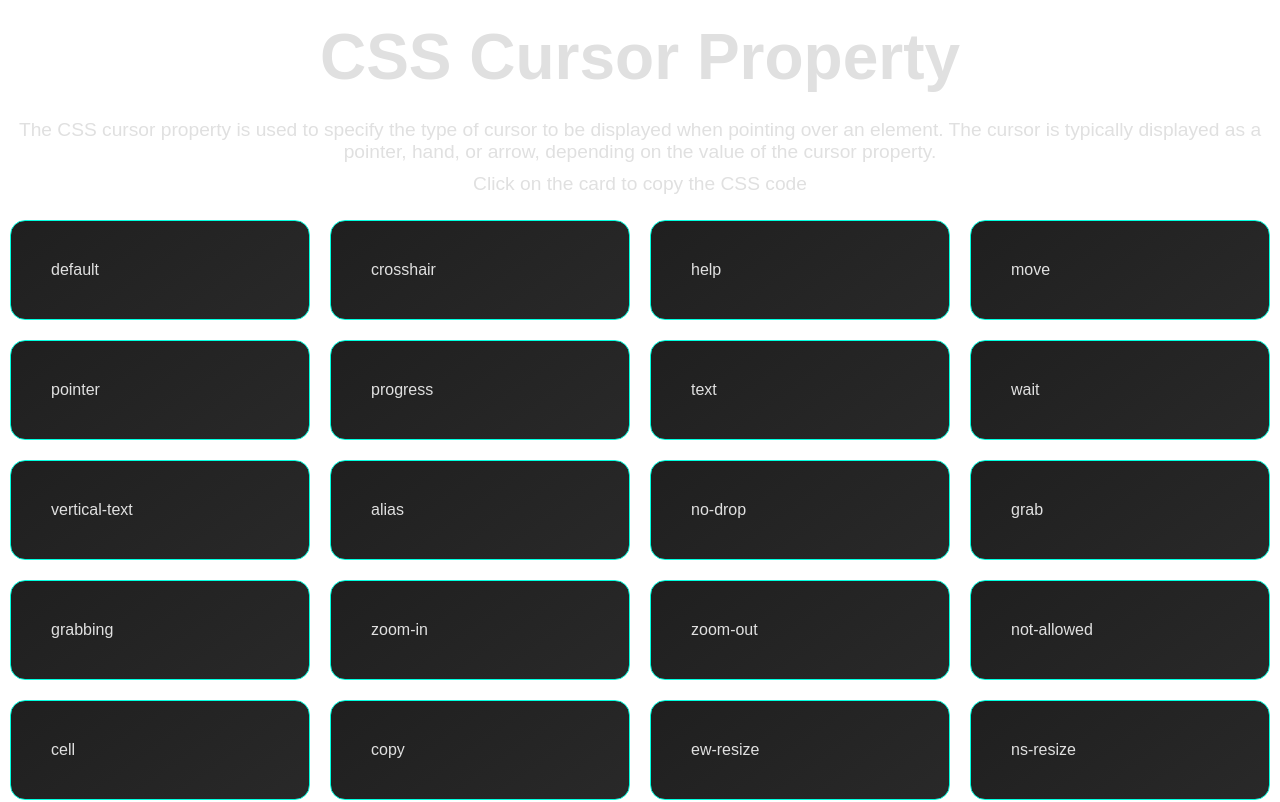
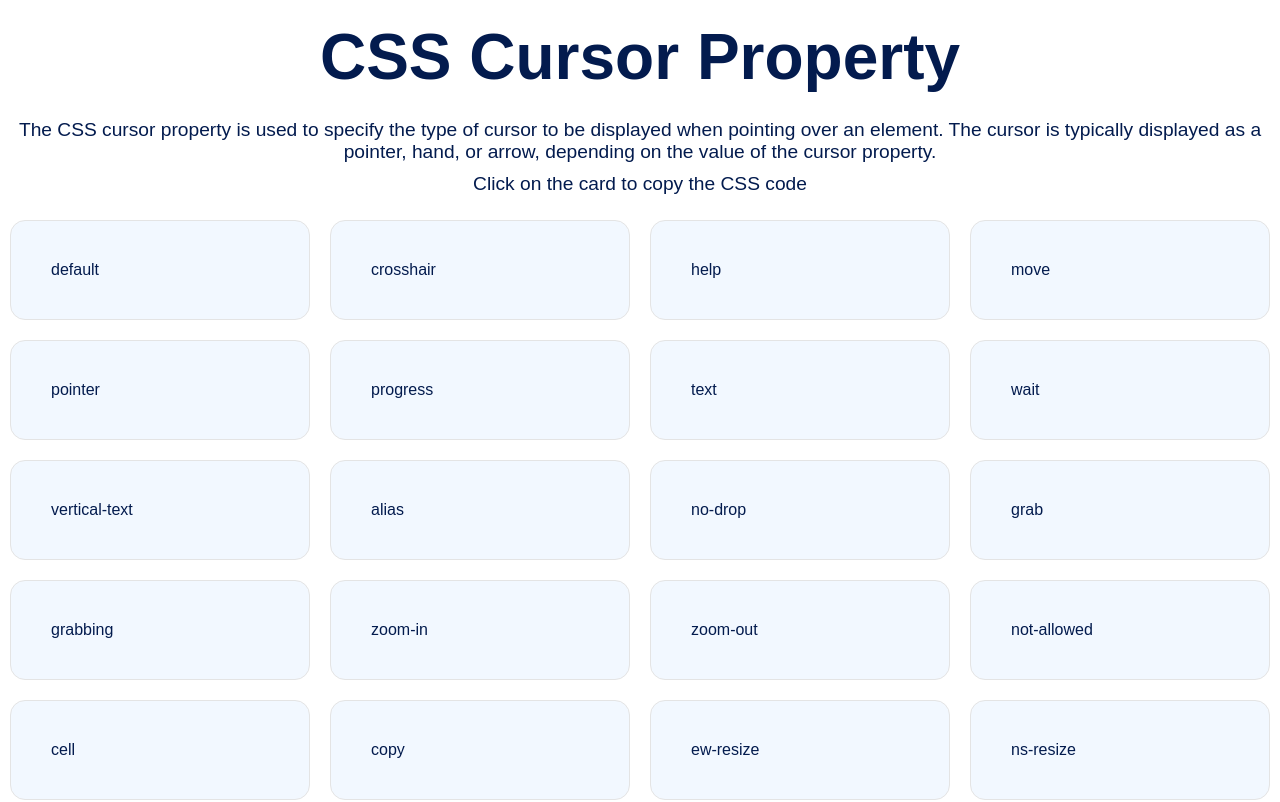
Before and after one commit to nicoToscano/css-cursors, a Next.js app: page / in a window 1280 px wide. Shown: the top 802 px of the page. Built offline with nearby package versions, Linux system fonts and the light colour scheme.

Commit message:
Refactor CSS variables for improved color scheme and consistency

```diff
--- a/src/app/globals.css
+++ b/src/app/globals.css
@@ -1,20 +1,16 @@
 :root {
   --background: #ffffff;
-  --foreground: #171717;
-  --fontcolor: #e0e0e0;
-  --card-background: linear-gradient(145deg, #1f1f1f, #292929);
-  --card-border: #00ffe0;
-  --bgcolor: #121212;
-  --highlight: #00ffe0;
+  --fontcolor: #031b4e;
+  --card-background: #f2f8ff;
+  --card-border: rgb(228, 228, 228);
 }
 
 @media (prefers-color-scheme: dark) {
   :root {
-    --background: #0a0a0a;
-    --foreground: #ededed;
-    --fontcolor: #ffffff;
-    --card-background: rgba(74, 41, 136, 0.1);
-    --card-border: rgb(74, 41, 136);
+    --background: #ffffff;
+    --fontcolor: #031b4e;
+    --card-background: #f2f8ff;
+    --card-border: rgb(228, 228, 228);
   }
 }
 
```
